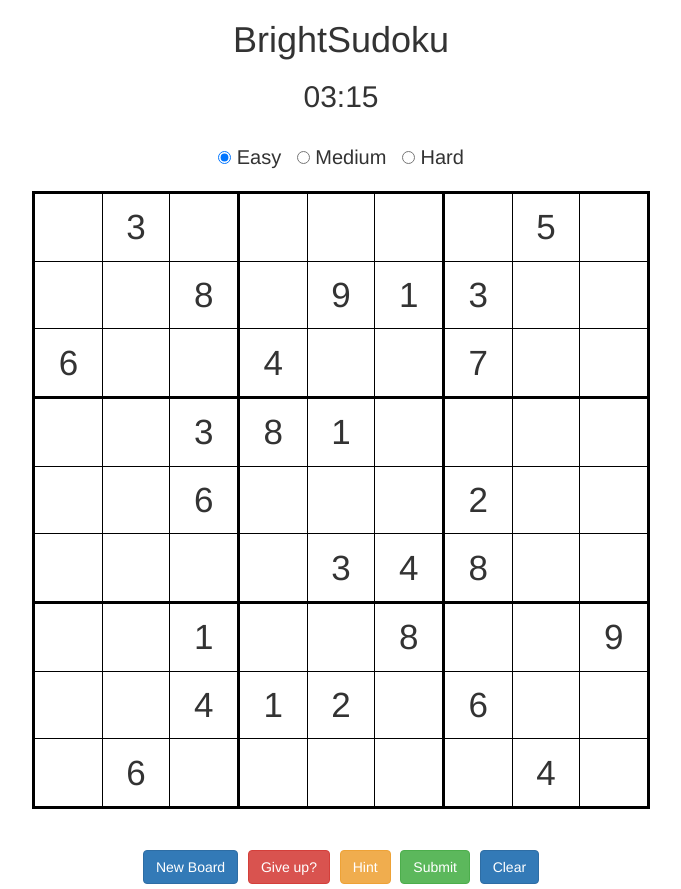
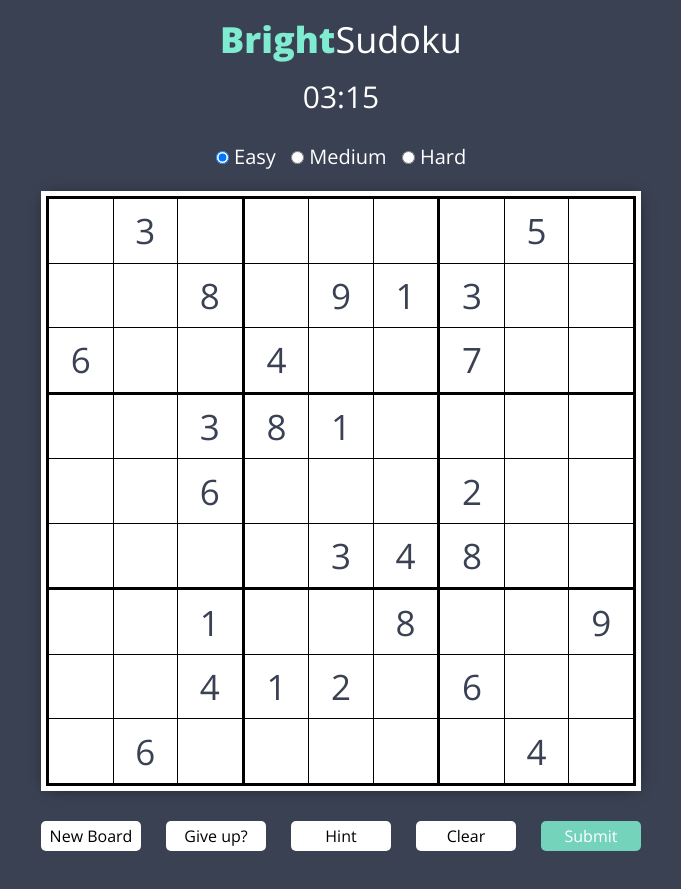
Before and after one commit to mibrah42/Sudoku, a PHP site: page /sudoku.html in a window 1280 px wide. Shown: the whole page, without its empty margins (299-980 px from the left). After the commit the page ends 851 px from the top, so only its background shows below. Run offline with PHP 8.4, Linux system fonts and the light colour scheme.

Commit message:
added index.php to deploy

```diff
--- /dev/null
+++ b/index.php
@@ -0,0 +1 @@
+<?php include_once("sudoku.html"); ?>
--- a/script.js
+++ b/script.js
@@ -38,7 +38,7 @@
         input.readOnly = true;
       } else {
         input.value = "";
-        cell.style.color = "blue";
+        cell.style.color = "#74D3BB";
       }
     }
   }
--- a/style.css
+++ b/style.css
@@ -1,15 +1,21 @@
+@import url('https://fonts.googleapis.com/css?family=Open+Sans:300,400,800');
+
 body {
 	font-size: 35px;
+	background-color: #394152;
+	color: white;
+	font-family: 'Open Sans', sans-serif;
 }
 
 table {
 	border: 3px solid black;
 	border-collapse: collapse;
-	height: 600px;
-	width: 600px;
-	margin: 0 auto;
-	margin-top: 20px;
+	height: 100%;
+	width: 100%;
+	color: #394152;
+
 }
+
 
 td {
 	border: 1px solid black;
@@ -31,17 +37,52 @@
 }
 
 .input-text {
-	width: 66.66px;
-	height: 66.66px;
+	width: 100%;
+	height: 100%;
 	border: none;
 
 }
 
 .board-buttons {
-	margin-top: 30px;
+
+	display: flex;
+	justify-content: space-between;
+	align-items: center;
+	width: 600px;
+	margin: 30px auto;
+}
+
+.board-buttons a {
+	display: inline-block;
+    margin-left: 20px;
 }
 
 .difficulty {
 	font-size: 20px;
 	margin-top: 30px;
 }
+
+#title{
+	font-weight: 100;
+}
+
+#puzzle-container {
+	padding: 5px;
+	background-color: white;
+	height: 600px;
+	width: 600px;
+	margin: 0 auto;
+	margin-top: 20px;
+	box-shadow: 1px 1px 15px -6px rgba(0,0,0,0.75);
+}
+
+.custom-btn {
+	background-color: white;
+	border-radius: 5px;
+	color: black;
+	font-size: 1.6rem;
+	height: 30px;
+	width: 100px;
+	border: none;
+
+}
--- a/sudoku.html
+++ b/sudoku.html
@@ -5,11 +5,12 @@
 	<title>Document</title>
 	<link rel="stylesheet" href="https://maxcdn.bootstrapcdn.com/bootstrap/3.3.7/css/bootstrap.min.css" integrity="sha384-BVYiiSIFeK1dGmJRAkycuHAHRg32OmUcww7on3RYdg4Va+PmSTsz/K68vbdEjh4u" crossorigin="anonymous">
 	<link rel="stylesheet" href="style.css">
+	<link href="https://fonts.googleapis.com/css?family=Open+Sans:300,400,800" rel="stylesheet">
 
 </head>
 <body>
 
-	<h1 class="text-center">BrightSudoku</h1>
+	<h1 id="title" class="text-center"><b style="font-weight: 600; color: #7FEBD0; ">Bright</b>Sudoku</h1>
 	<h2 class="text-center">03:15</h2>
 
 	<div class="difficulty text-center">
@@ -17,6 +18,8 @@
 		<input name="difficulty" style="margin-left: 10px;" type="radio"> Medium
 		<input name="difficulty" style="margin-left: 10px;" type="radio"> Hard
 	</div>
+
+	<div id="puzzle-container">
 		<table>
 			<tr>
 				<td id="0-0"><input type="text" min="1" max="9" class ="input-text" maxlength="1" ></td>
@@ -118,14 +121,14 @@
 				<td id="8-8"><input type="text" min="1" max="9" class ="input-text" maxlength="1" ></td>
 			</tr>
 		</table>
+	</div>
 
 	<div class="board-buttons text-center">
-		<button class="btn btn-primary">New Board</button>
-		<button class="btn btn-danger" onclick="showSolution()">Give up?</button>
-		<button class="btn btn-warning">Hint</button>
-		<button class="btn btn-success" onclick="checkSolution()">Submit</button>
-		<button class="btn btn-primary" onclick="populateSudoku()">Clear</button>
-
+		<button class="custom-btn">New Board</button>
+		<button class="custom-btn" onclick="showSolution()">Give up?</button>
+		<button class="custom-btn">Hint</button>
+		<button class="custom-btn" onclick="populateSudoku()">Clear</button>
+		<button style="background-color: #74D3BB; color: white; font-weight: 500;" class="custom-btn" onclick="checkSolution()">Submit</button>
 	</div>
 
 
```
Lines whose indentation alone changed are shown as unchanged.
